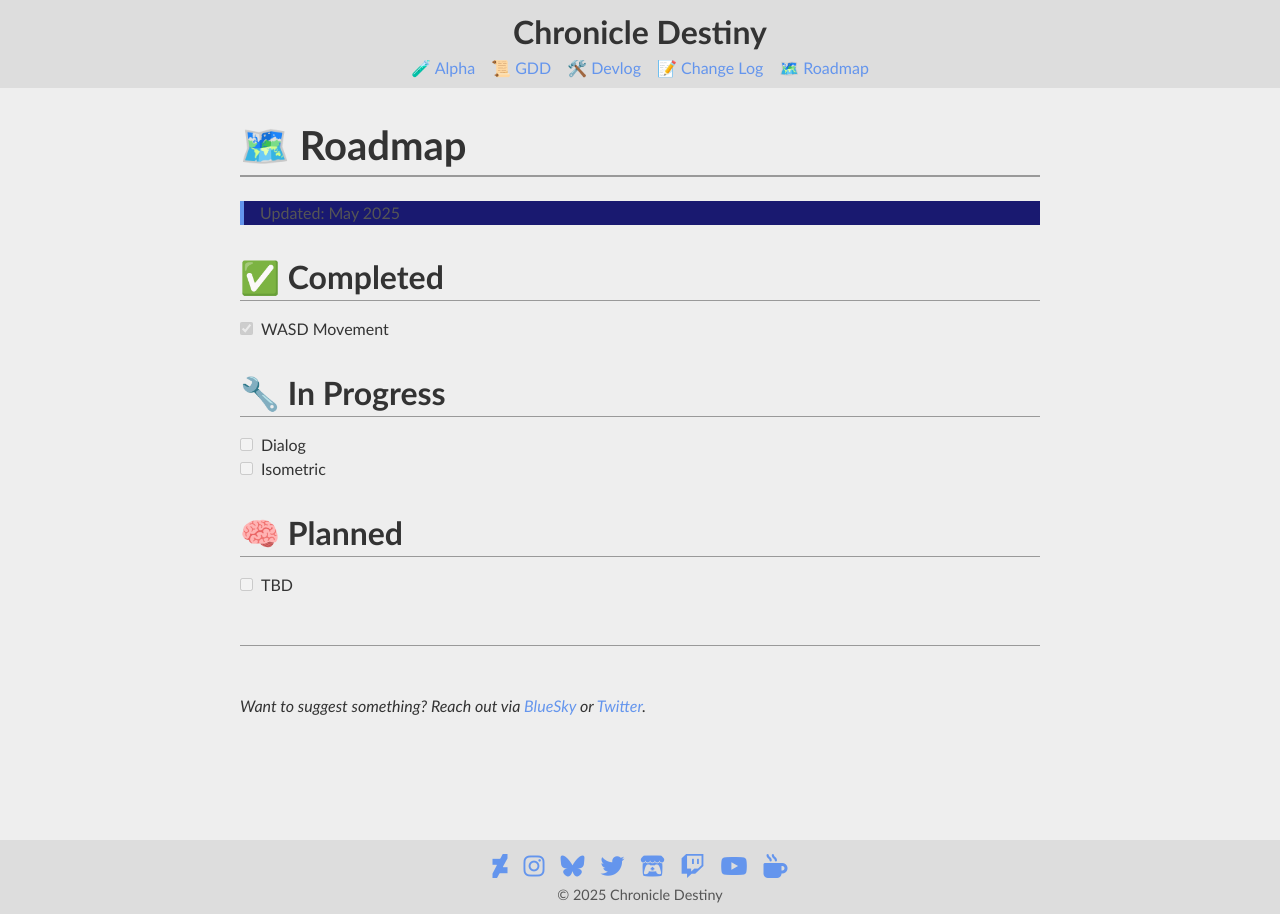
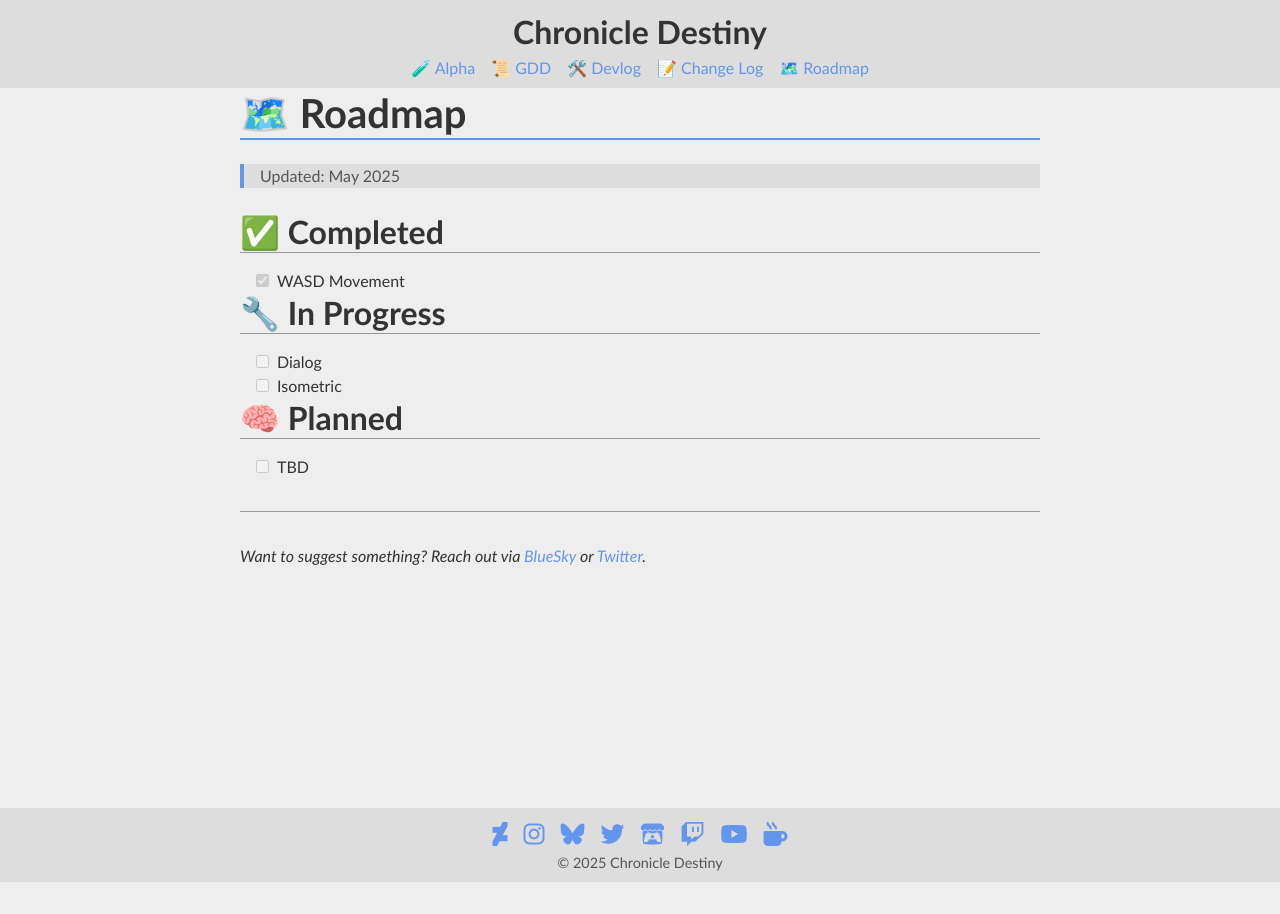
Before and after one commit to zBuLe/Chronicle-Destiny, a Jekyll site: the page built from roadmap.md, in a window 1280 px wide. Built offline with Jekyll 4.4.1, drawn with Linux system fonts in a browser that asks for light colours; nearby versions of some CDN libraries; our own code applies the rules of GitHub Pages for plain Markdown files.

Commit message:
updated styles

```diff
--- a/assets/css/markdown.css
+++ b/assets/css/markdown.css
@@ -6,20 +6,18 @@
     font-weight: 600;
     line-height: 1.25;
     color: var(--text-color);
-    margin-top: 2rem;
     margin-bottom: 1rem;
 }
 
 main h1 {
     font-size: 2.5rem;
-    border-bottom: 2px solid var(--line-color);
-    padding-bottom: 0.3rem;
+    border-bottom: 2px solid var(--accent1-color);
 }
 
 main h2 {
     font-size: 2rem;
     border-bottom: 1px solid var(--line-color);
-    padding-bottom: 0.2rem;
+
 }
 
 main h3 { font-size: 1.6rem; }
@@ -37,6 +35,7 @@
 }
 
 main a:hover {
+    color: var(--accent2-color);
     text-decoration: underline;
 }
 
@@ -44,17 +43,17 @@
    Lists
    ========================= */
 main ul, main ol {
-    padding-left: 2rem;
-    margin-bottom: 1rem;
+    padding-left: 1rem;
+
 }
 
 main ul ul, main ol ol {
-    margin-top: 0.5rem;
+
 }
 
 main .task-list {
     list-style: none;
-    padding-left: 0;
+    padding-left: 1em;
 }
 
 main .task-list-item input[type="checkbox"] {
@@ -68,7 +67,7 @@
     border-left: 4px solid var(--accent1-color);
     padding-left: 1rem;
     color: var(--text2-color);
-    background: var(--accent2-color);
+    background: var(--bg2-color);
     margin: 1.5rem 0;
 }
 
@@ -76,10 +75,10 @@
    Code
    ========================= */
 main code {
-    background-color: var(--accent2-color);
+    background-color: var(--bg2-color);
     color: var(--text-color);
     padding: 0.2em 0.4em;
-    font-family: 'Courier New', Courier, monospace;
+    font-family:  var(--mono-font);
 }
 
 main pre {
@@ -103,7 +102,7 @@
 main hr {
     border: none;
     border-top: 1px solid var(--line-color);
-    margin: 3rem 0;
+    margin: 2rem 0;
 }
 
 /* =========================
@@ -111,7 +110,7 @@
    ========================= */
 main table {
     border-collapse: collapse;
-    margin: 1rem 0;
+    margin: 1rem;
 }
 
 main table, main th, main td {
--- a/assets/css/style.css
+++ b/assets/css/style.css
@@ -1,7 +1,9 @@
 /* =========================
    Design Tokens
    ========================= */
-:root {
+   :root {
+    --text-font: 'Calibri', Tahoma, Geneva, Verdana, sans-serif;
+    --mono-font: 'Courier New', Courier, monospace;
     /* Light mode */
     --bg-color: #eee;
     --bg2-color: #ddd;
```
